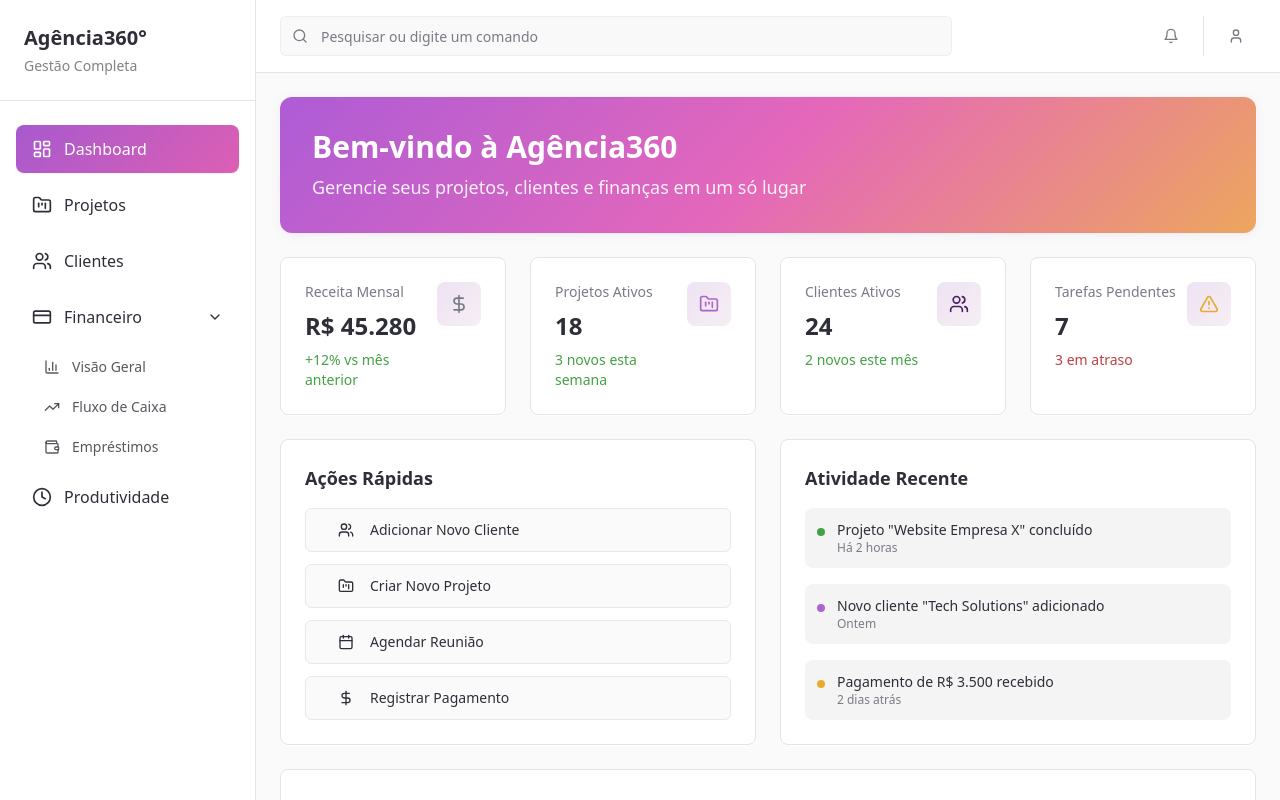
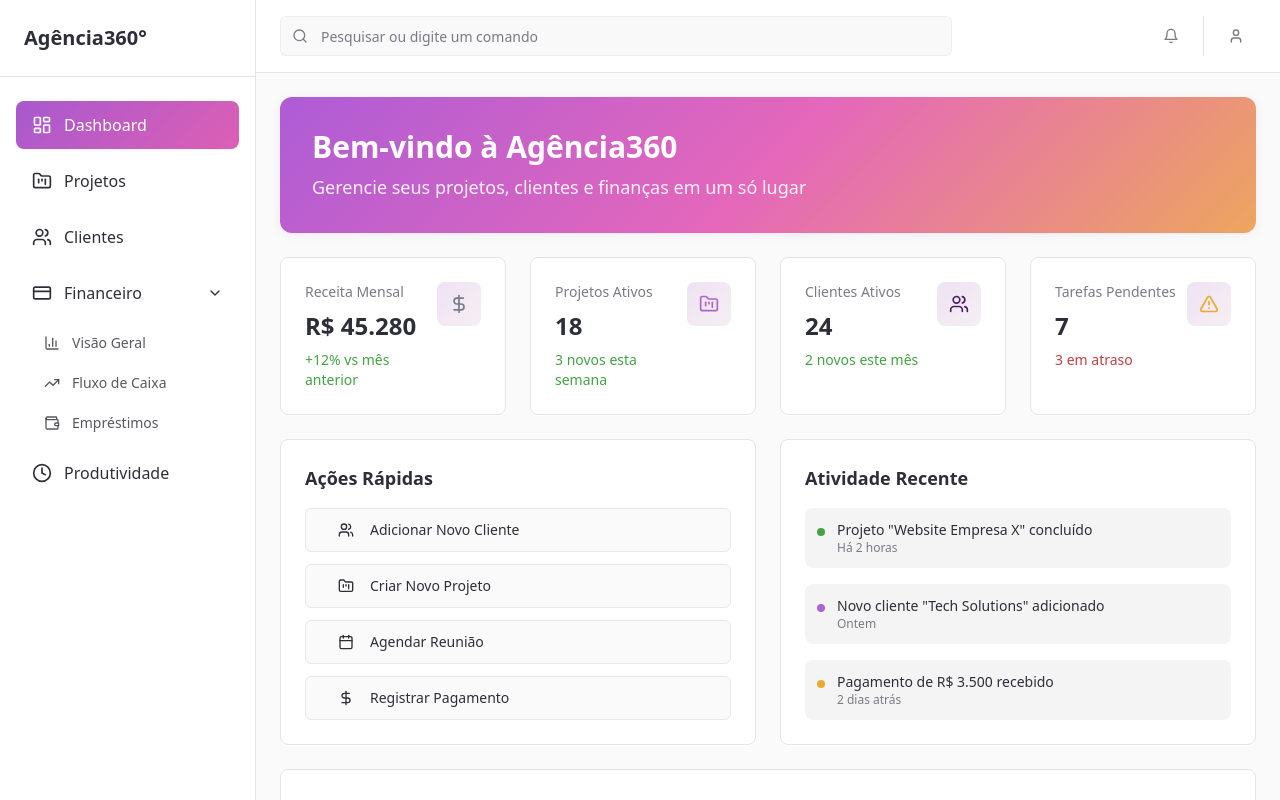
Before and after one commit to airtonmaia/agencia360-flow, a React (Vite) app: page / in a window 1280 px wide. Shown: the top 800 px of the page. Built offline with nearby package versions, Linux system fonts and the light colour scheme.

Commit message:
Code edited in Lovable Code Editor
Edited UI in Lovable

```diff
--- a/src/components/layout/Sidebar.tsx
+++ b/src/components/layout/Sidebar.tsx
@@ -53,7 +53,7 @@ export const Sidebar = ({ activeTab, onTabChange }: SidebarProps) => {
       {/* Header */}
       <div className="p-6 border-b border-sidebar-border">
         <h1 className="text-xl font-bold text-sidebar-foreground">Agência360°</h1>
-        <p className="text-sm text-sidebar-foreground/60 mt-1">Gestão Completa</p>
+
       </div>
 
       {/* Navigation */}
```
